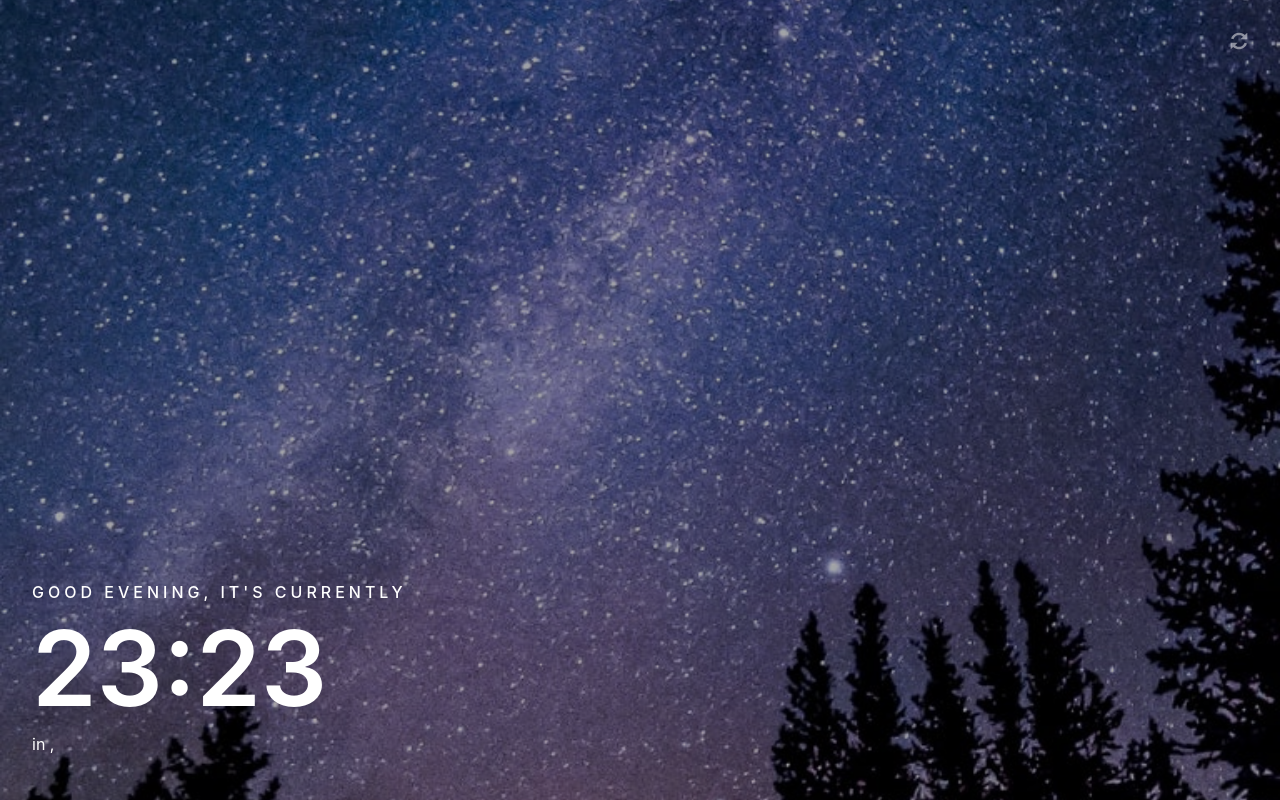
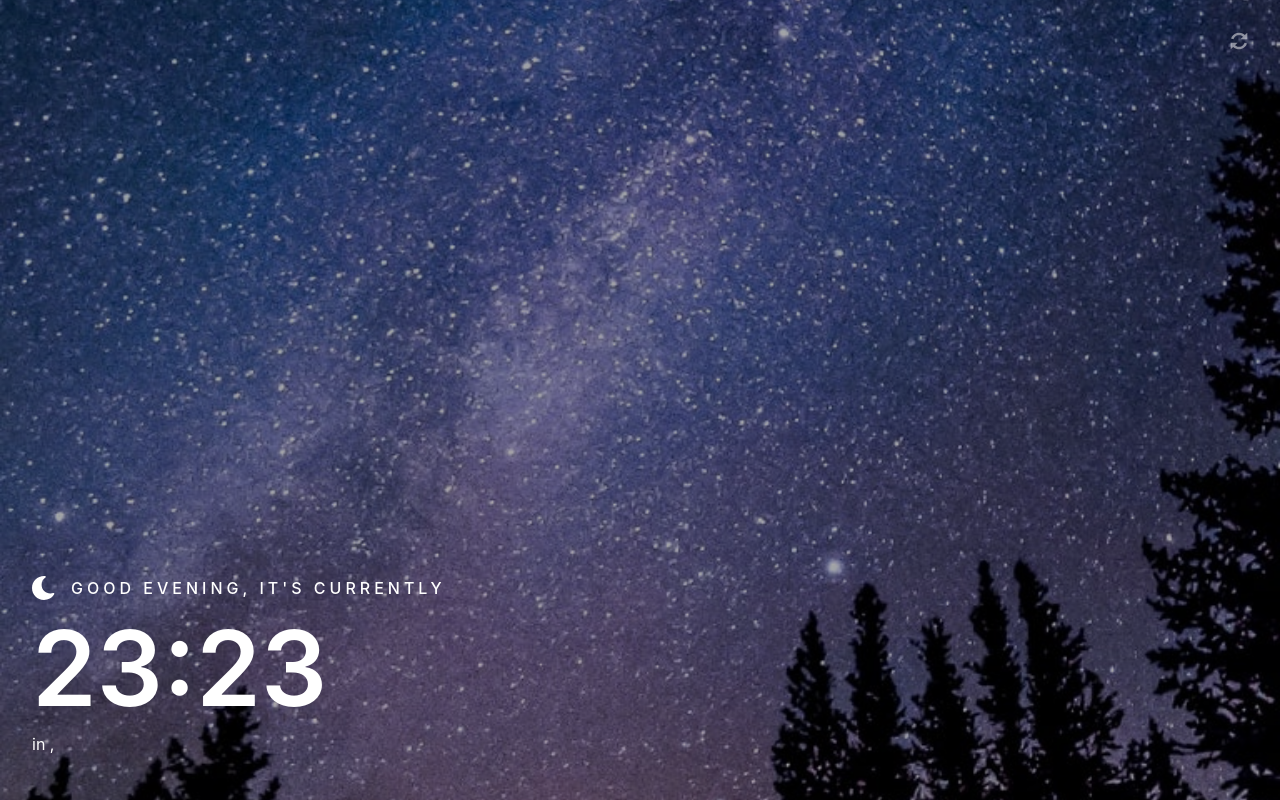
Before and after one commit to jianninetorres/clock-app, a React (Create React App) app: page / in a window 1280 px wide. Built offline with nearby package versions, Linux system fonts and the light colour scheme; no server answers.

Commit message:
Show icon, add `,` beside greeting

```diff
--- a/src/App.js
+++ b/src/App.js
@@ -166,6 +166,7 @@ const App = () => {
           regionCode={regionCode}
           timezone={timezone}
           backgroundImage={backgroundImage}
+          icon={icon}
         />
         {/* <MainSection /> */}
       </WrapperStyles>
--- a/src/components/CurrentTime.js
+++ b/src/components/CurrentTime.js
@@ -1,4 +1,6 @@
 import React from "react";
+import sun from "../images/icon-sun.svg";
+import moon from "../images/icon-moon.svg";
 
 import styled from "styled-components";
 
@@ -11,9 +13,20 @@ const CurrentTimeStyles = styled.div`
   margin-bottom: calc(var(--base-size) * 2);
   z-index: 1;
 
-  div {
+  .greeting-container {
     display: flex;
-    align-items: flex-end;
+    align-items: center;
+    margin-bottom: var(--base-size);
+
+    img {
+      margin-right: var(--base-size);
+    }
+
+    h3 {
+      margin-bottom: 0;
+    }
+  }
+
   }
 
   span {
@@ -29,17 +42,22 @@ const CurrentTime = ({
   regionCode,
   greeting,
   greetingVisibility,
+  icon,
 }) => {
   const hour = currentHour === 0 ? 12 : currentHour;
   const minute = currentMinute < 10 ? `0${currentMinute}` : currentMinute;
+  const iconDisplay = icon === "sun" ? sun : moon;
 
   return (
     <CurrentTimeStyles>
-      <h3>
-        {greeting}
-        {greetingVisibility && `,`}
-        {greetingVisibility && <span> it's currently</span>}
-      </h3>
+      <div class="greeting-container">
+        {greeting && <img src={iconDisplay} alt="" />}
+        <h3>
+          {greeting}
+          {greetingVisibility && `,`}
+          {greetingVisibility && <span> it's currently</span>}
+        </h3>
+      </div>
       {hour && minute && (
         <div>
           <h2>
--- a/src/components/Hero.js
+++ b/src/components/Hero.js
@@ -52,6 +52,7 @@ const Hero = ({
         regionCode={regionCode}
         greeting={greeting}
         greetingVisibility={greetingVisibility}
+        icon={icon}
       />
     </HeroStyles>
   );
```
